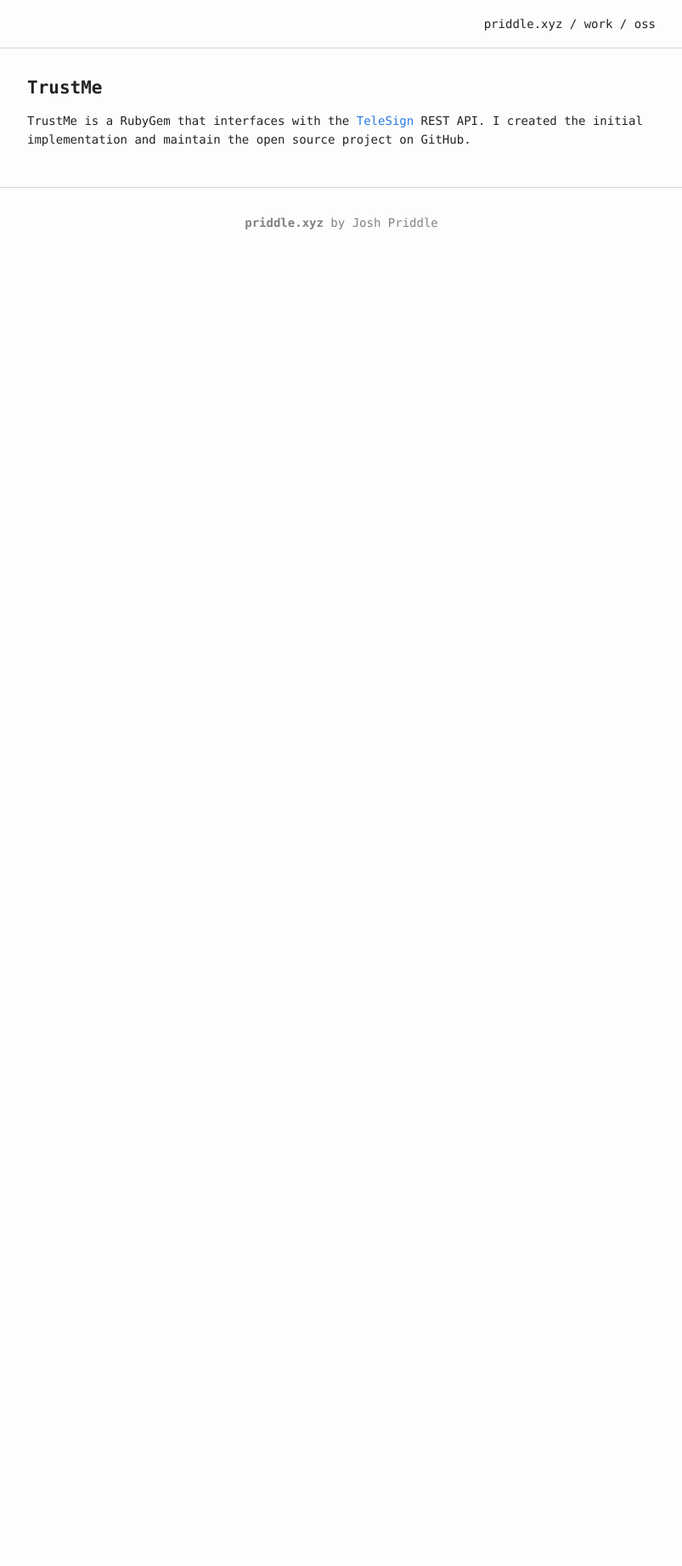
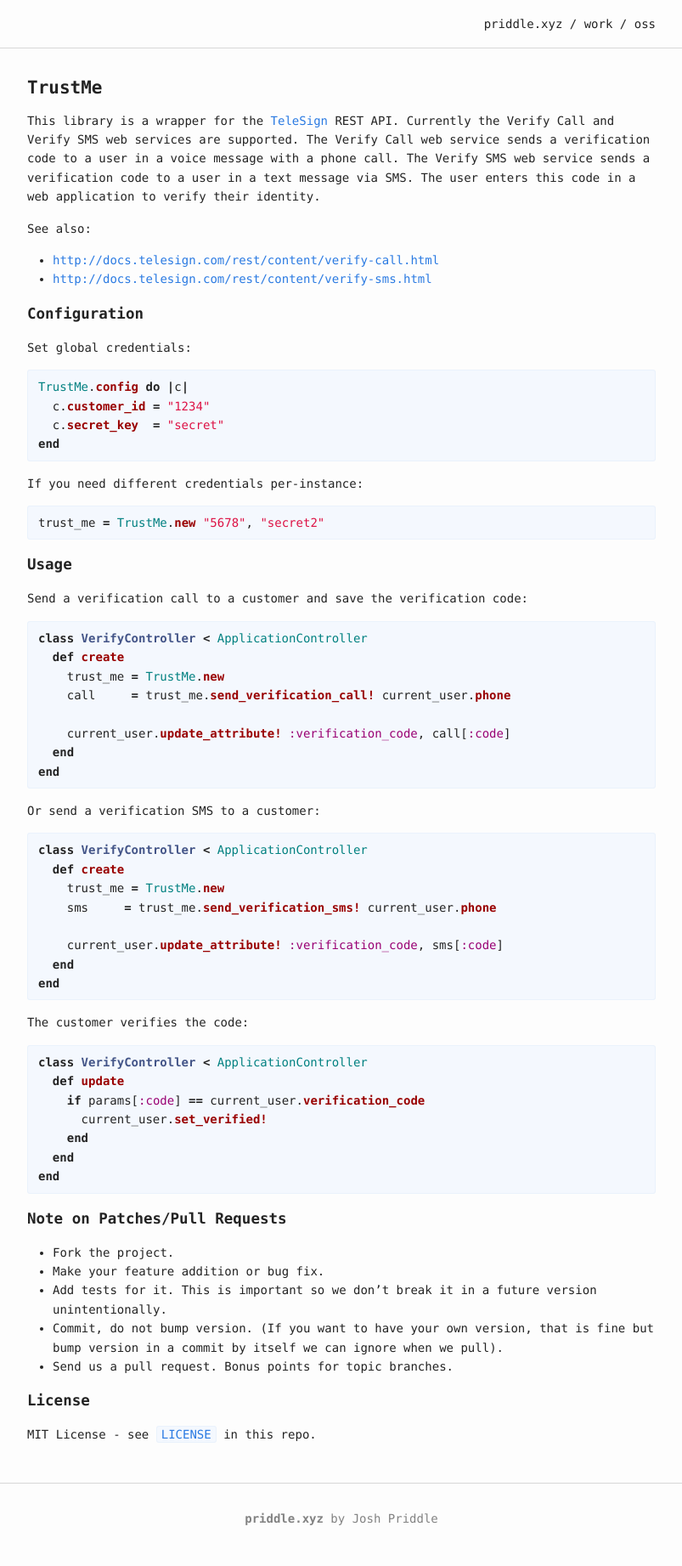
Before and after one commit to itspriddle/priddle.xyz, a Jekyll site: the page built from _projects/oss/trustme.md, in a window 1280 px wide. Shown: the whole page at 85% size, without its empty margins (238-1041 px from the left). Built offline with Jekyll 4.4.1, drawn with Linux system fonts in a browser that asks for light colours; before the commit the page ends 900 px from its top, so only the background shows below that.

Commit message:
Update project

````diff
--- a/_projects/oss/trustme.md
+++ b/_projects/oss/trustme.md
@@ -11,10 +11,90 @@ tags:
   - RubyGems
   - TeleSign
 project_type: oss
+excerpt: |
+  TrustMe is a RubyGem that interfaces with the
+  [TeleSign](https://www.telesign.com/) REST API. I created the initial
+  implementation and maintain the open source project on GitHub.
 ---
 
-TrustMe is a RubyGem that interfaces with the [TeleSign][] REST API. I
-created the initial implementation and maintain the open source project on
-GitHub.
+This library is a wrapper for the [TeleSign](https://www.telesign.com/) REST
+API. Currently the Verify Call and Verify SMS web services are supported. The
+Verify Call web service sends a verification code to a user in a voice message
+with a phone call. The Verify SMS web service sends a verification code to a
+user in a text message via SMS. The user enters this code in a web application
+to verify their identity.
 
-[TeleSign]: https://www.telesign.com/
+See also:
+  - <http://docs.telesign.com/rest/content/verify-call.html>
+  - <http://docs.telesign.com/rest/content/verify-sms.html>
+
+## Configuration
+
+Set global credentials:
+
+```ruby
+TrustMe.config do |c|
+  c.customer_id = "1234"
+  c.secret_key  = "secret"
+end
+```
+
+If you need different credentials per-instance:
+
+```ruby
+trust_me = TrustMe.new "5678", "secret2"
+```
+
+## Usage
+
+Send a verification call to a customer and save the verification code:
+
+```ruby
+class VerifyController < ApplicationController
+  def create
+    trust_me = TrustMe.new
+    call     = trust_me.send_verification_call! current_user.phone
+
+    current_user.update_attribute! :verification_code, call[:code]
+  end
+end
+```
+
+Or send a verification SMS to a customer:
+
+```ruby
+class VerifyController < ApplicationController
+  def create
+    trust_me = TrustMe.new
+    sms     = trust_me.send_verification_sms! current_user.phone
+
+    current_user.update_attribute! :verification_code, sms[:code]
+  end
+end
+```
+
+The customer verifies the code:
+
+```ruby
+class VerifyController < ApplicationController
+  def update
+    if params[:code] == current_user.verification_code
+      current_user.set_verified!
+    end
+  end
+end
+```
+
+## Note on Patches/Pull Requests
+
+* Fork the project.
+* Make your feature addition or bug fix.
+* Add tests for it. This is important so we don't break it in a future version
+  unintentionally.
+* Commit, do not bump version. (If you want to have your own version, that is
+  fine but bump version in a commit by itself we can ignore when we pull).
+* Send us a pull request. Bonus points for topic branches.
+
+## License
+
+MIT License - see [`LICENSE`](https://github.com/itspriddle/trust_me/blob/master/LICENSE) in this repo.
````
